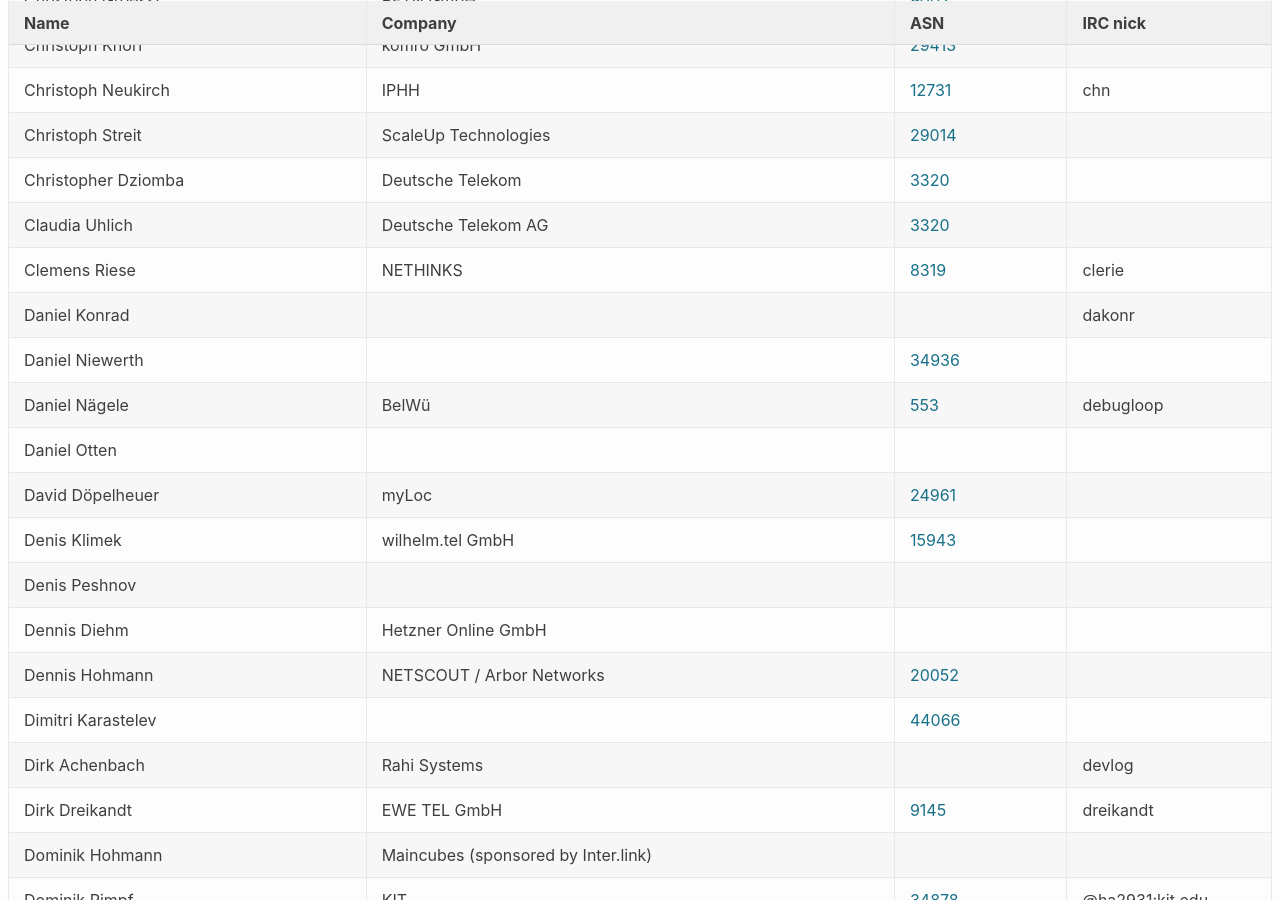
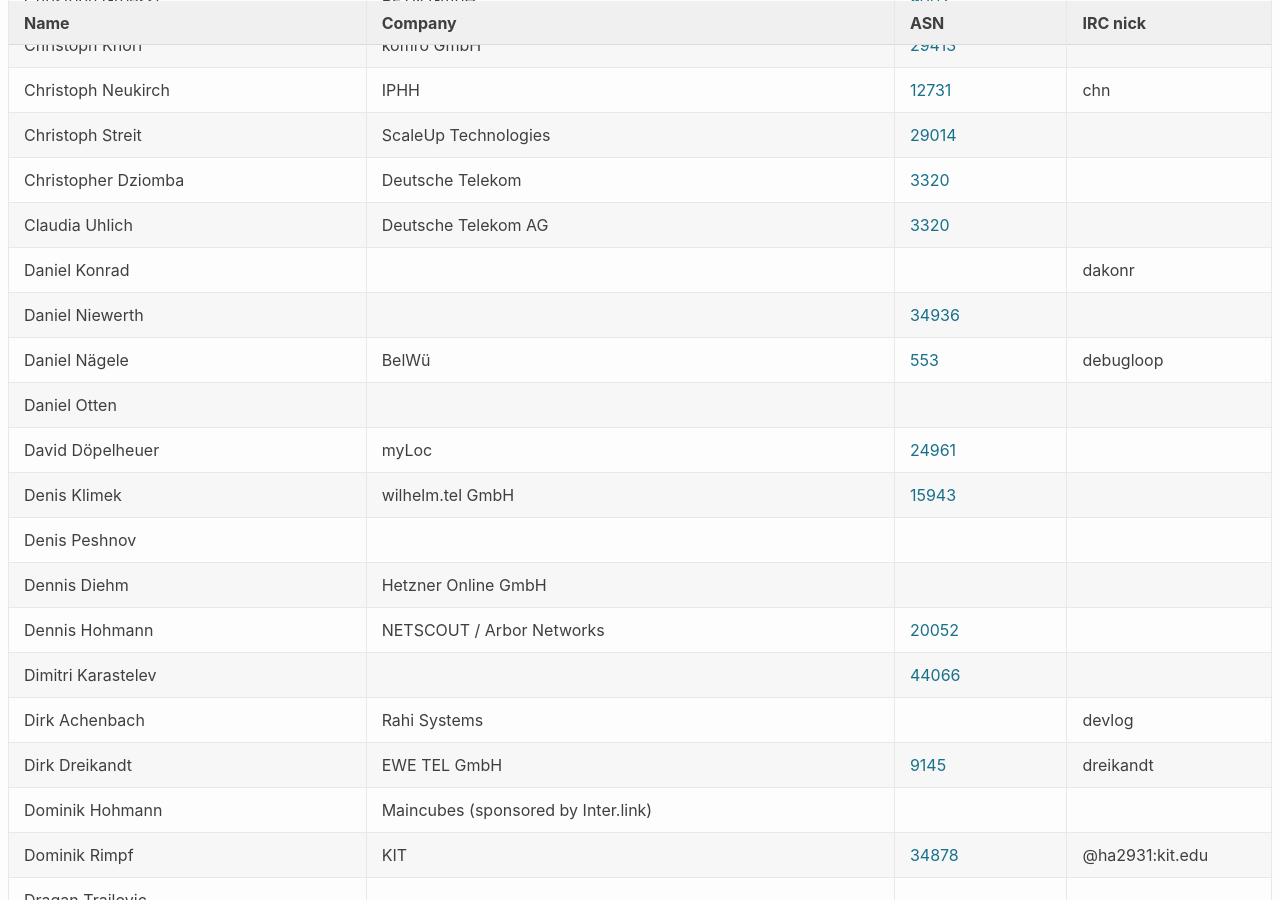
Before and after one commit to denog/pretix-attendeelist, a Jekyll site: the page built from denog14/index.md, in a window 1280 px wide and 900 px high, scrolled down 2089 px. Built offline with Jekyll 4.4.1, drawn with Linux system fonts in a browser that asks for light colours.

Commit message:
Latest data: Mon Nov  7 23:11:11 UTC 2022

```diff
--- a/_data/attendees_denog14_onsite.json
+++ b/_data/attendees_denog14_onsite.json
@@ -286,12 +286,6 @@
     "company": "Deutsche Telekom AG",
     "irc": null,
     "asn": "3320"
-  },
-  {
-    "name": "Clemens Riese",
-    "company": "NETHINKS",
-    "irc": "clerie",
-    "asn": "8319"
   },
   {
     "name": "Daniel Konrad",
```
